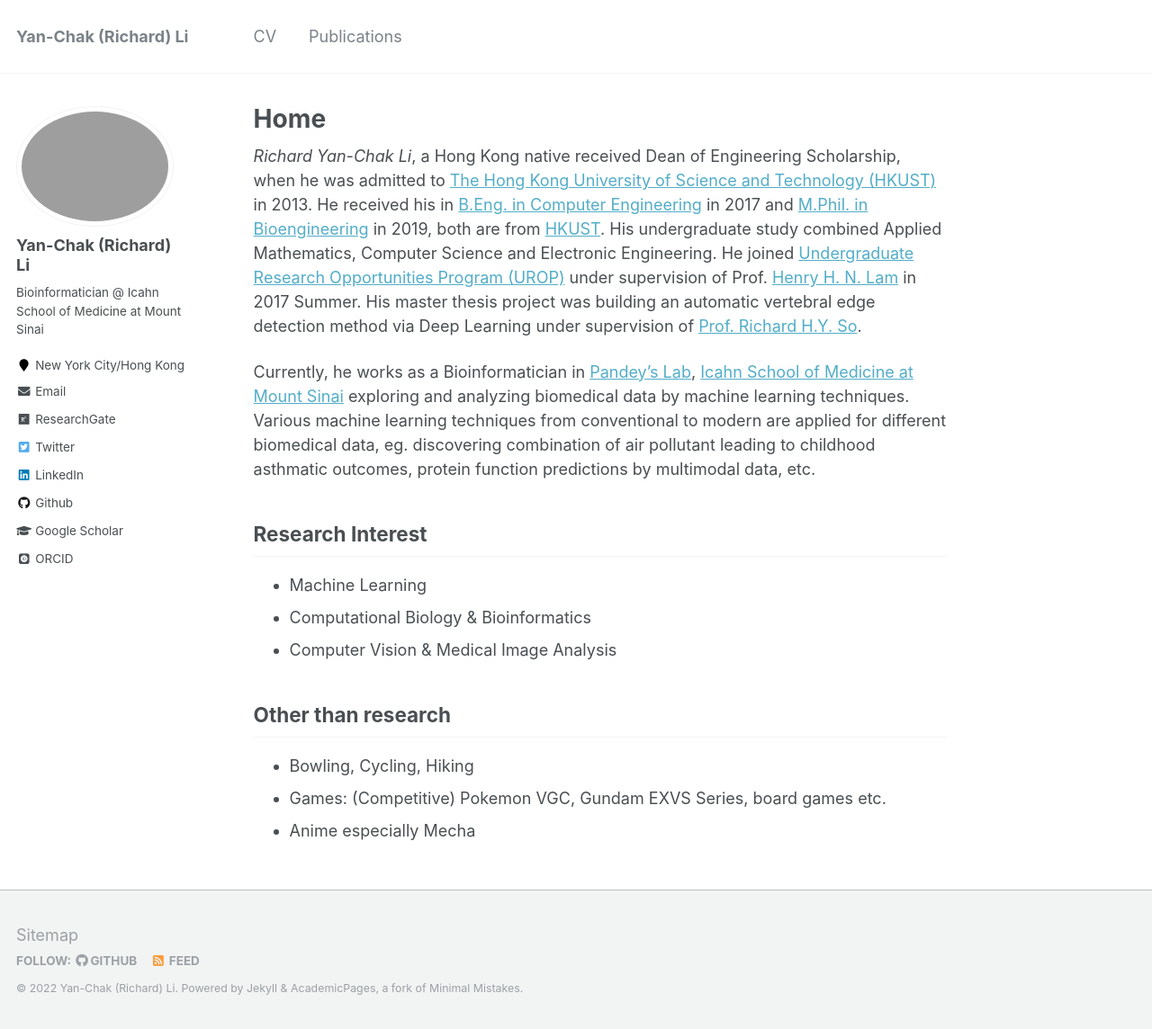
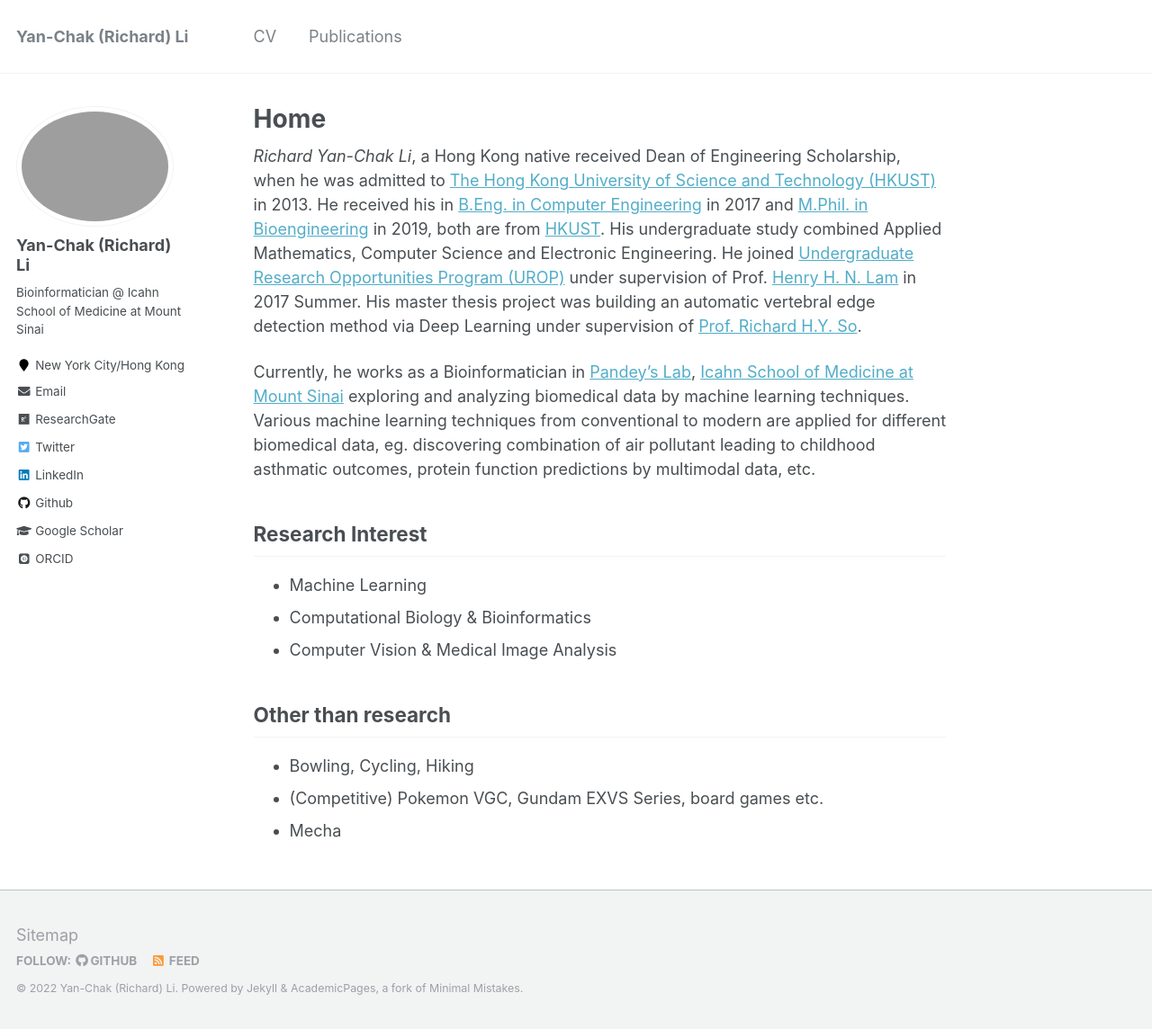
Before and after one commit to huhrichard/huhrichard.github.io, a Jekyll site: the page built from _pages/about.md, in a window 1280 px wide and 1144 px high. Shown: the whole window at 90% size. Built offline with Jekyll 4.4.1, drawn with Linux system fonts in a browser that asks for light colours; some web fonts are replaced.

Commit message:
no message

```diff
--- a/_pages/about.md
+++ b/_pages/about.md
@@ -24,5 +24,5 @@ Research Interest
 Other than research
 ------
 * Bowling, Cycling, Hiking
-* Games: (Competitive) Pokemon VGC, Gundam EXVS Series, board games etc.
-* Anime especially Mecha
+* (Competitive) Pokemon VGC, Gundam EXVS Series, board games etc.
+* Mecha
```
Also changed, not shown: _pages/cv.md (+3 -1 lines), 1 other file.
